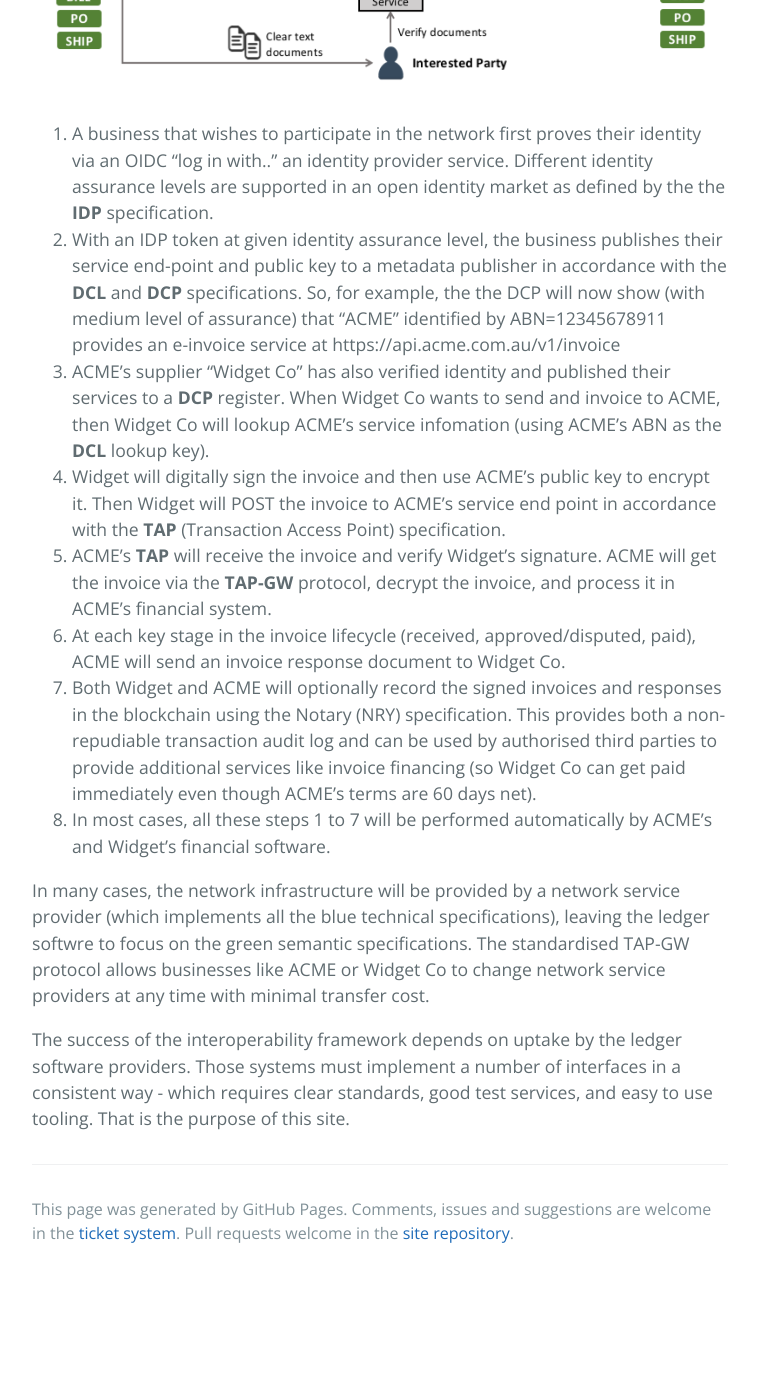
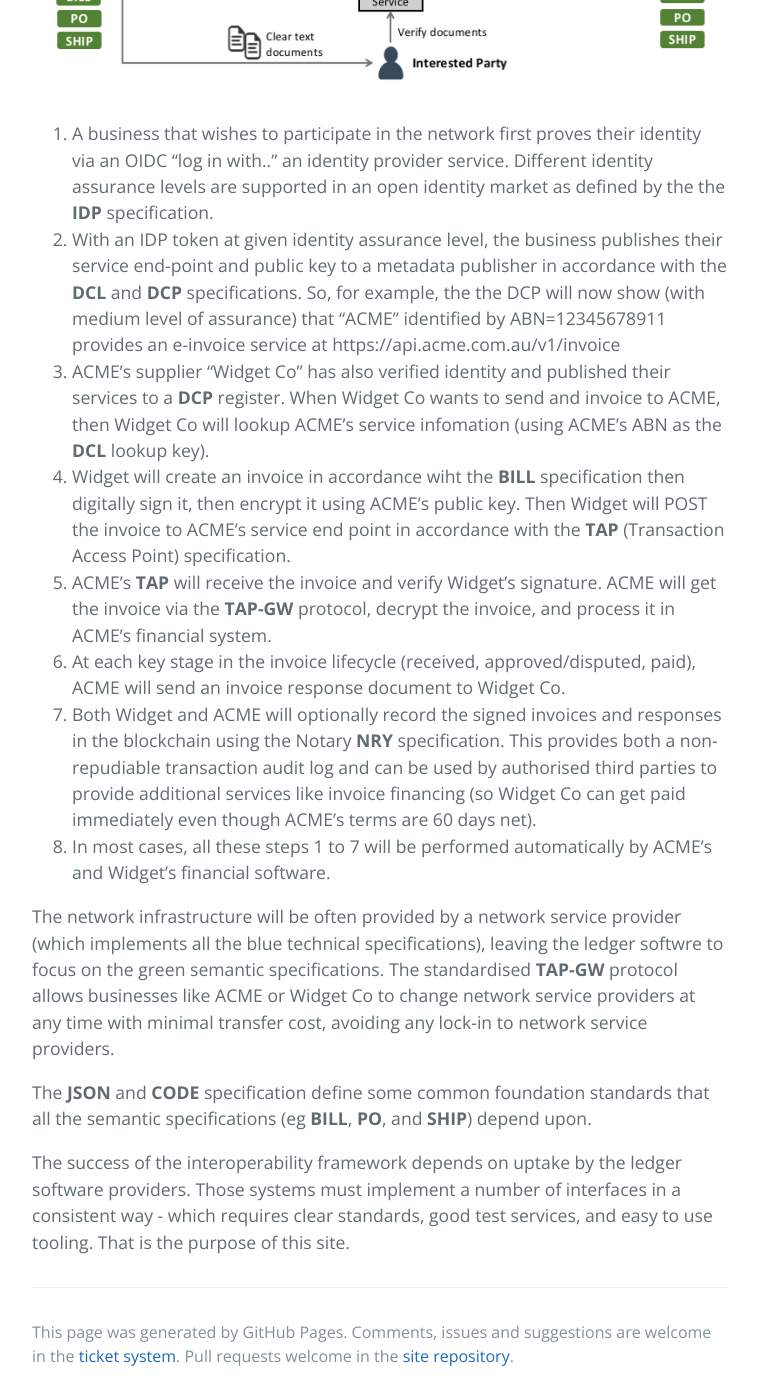
Before and after one commit to ausdigital/ausdigital.github.io, a Jekyll site: the page built from index.md, in a window 1280 px wide and 1400 px high, scrolled down 1942 px. Shown: the whole window, without its empty margins (328-1087 px from the left). Built offline with Jekyll 4.4.1, drawn with Linux system fonts in a browser that asks for light colours; our own code applies the rules of GitHub Pages for plain Markdown files; before the commit the page ends 3219 px from its top, so only the background shows below that.

Commit message:
added references to CODE and JSON specs

```diff
--- a/index.md
+++ b/index.md
@@ -30,12 +30,14 @@ Unlike single provider APIs (eg google or facebook), a B2B community needs all b
 1. A business that wishes to participate in the network first proves their identity via an OIDC "log in with.." an identity provider service.  Different identity assurance levels are supported in an open identity market as defined by the the **IDP** specification.
 2. With an IDP token at given identity assurance level, the business publishes their service end-point and public key to a metadata publisher in accordance with the **DCL** and **DCP** specifications.  So, for example, the the DCP will now show (with medium level of assurance) that "ACME" identified by ABN=12345678911 provides an e-invoice service at https://api.acme.com.au/v1/invoice
 3. ACME's supplier "Widget Co" has also verified identity and published their services to a **DCP** register. When Widget Co wants to send and invoice to ACME, then Widget Co will lookup ACME's service infomation (using ACME's ABN as the **DCL** lookup key).
-4. Widget will digitally sign the invoice and then use ACME's public key to encrypt it.  Then Widget will POST the invoice to ACME's service end point in accordance with the **TAP** (Transaction Access Point) specification.
+4. Widget will create an invoice in accordance wiht the **BILL** specification then digitally sign it, then encrypt it using ACME's public key.  Then Widget will POST the invoice to ACME's service end point in accordance with the **TAP** (Transaction Access Point) specification.
 5. ACME's **TAP** will receive the invoice and verify Widget's signature. ACME will get the invoice via the **TAP-GW** protocol, decrypt the invoice, and process it in ACME's financial system.
 6. At each key stage in the invoice lifecycle (received, approved/disputed, paid), ACME will send an invoice response document to Widget Co.
-7. Both Widget and ACME will optionally record the signed invoices and responses in the blockchain using the Notary (NRY) specification.  This provides both a non-repudiable transaction audit log and can be used by authorised third parties to provide additional services like invoice financing (so Widget Co can get paid immediately even though ACME's terms are 60 days net).
+7. Both Widget and ACME will optionally record the signed invoices and responses in the blockchain using the Notary **NRY** specification.  This provides both a non-repudiable transaction audit log and can be used by authorised third parties to provide additional services like invoice financing (so Widget Co can get paid immediately even though ACME's terms are 60 days net).
 8. In most cases, all these steps 1 to 7 will be performed automatically by ACME's and Widget's financial software.
 
-In many cases, the network infrastructure will be provided by a network service provider (which implements all the blue technical specifications), leaving the ledger softwre to focus on the green semantic specifications.  The standardised TAP-GW protocol allows businesses like ACME or Widget Co to change network service providers at any time with minimal transfer cost.
+The network infrastructure will be often provided by a network service provider (which implements all the blue technical specifications), leaving the ledger softwre to focus on the green semantic specifications.  The standardised **TAP-GW** protocol allows businesses like ACME or Widget Co to change network service providers at any time with minimal transfer cost, avoiding any lock-in to network service providers.
+
+The **JSON**  and **CODE** specification define some common foundation standards that all the semantic specifications (eg **BILL**, **PO**, and **SHIP**) depend upon.
 
 The success of the interoperability framework depends on uptake by the ledger software providers. Those systems must implement a number of interfaces in a consistent way - which requires clear standards, good test services, and easy to use tooling.  That is the purpose of this site.
```
